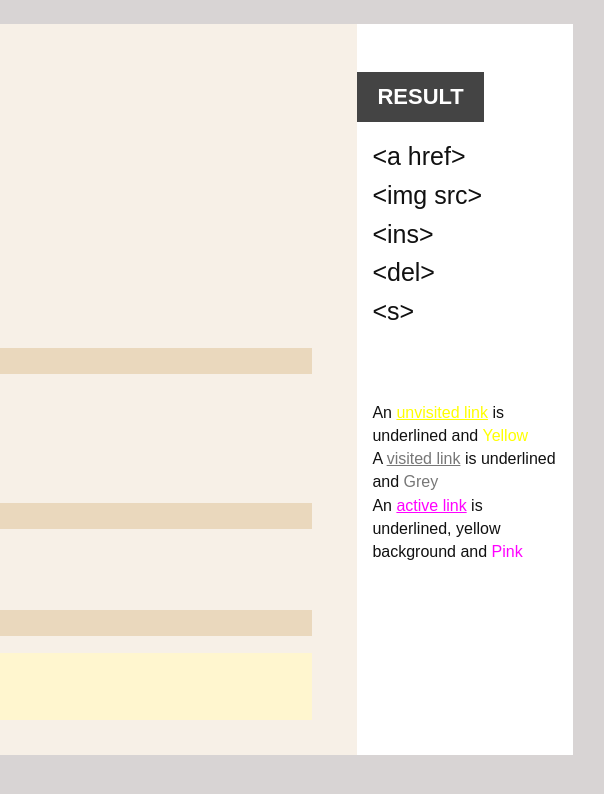
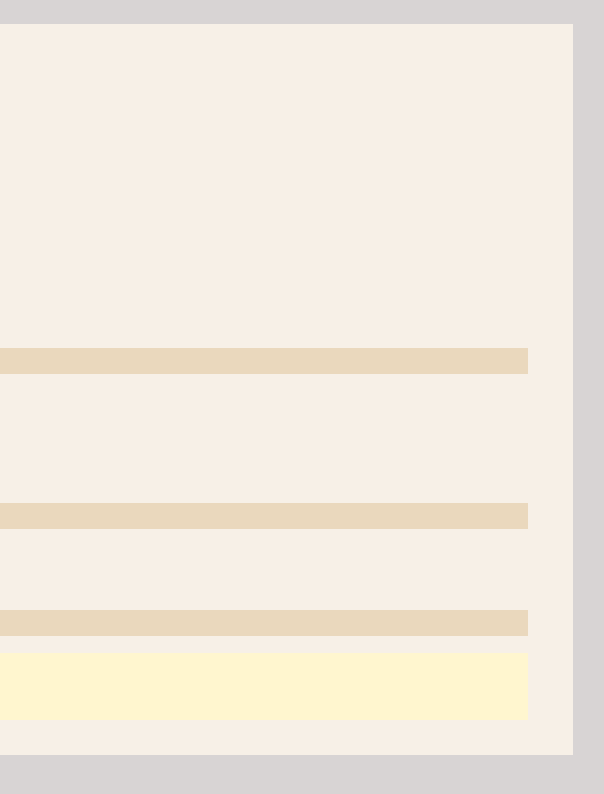
Before and after one commit to YoLanTW/web-design, a plain HTML site: page index.html in a window 1280 px wide. Shown: the full height of the page, 557-1161 px from the left. Drawn offline with Linux system fonts and the light colour scheme.

Commit message:
Update index.html

```diff
--- a/index.html
+++ b/index.html
@@ -23,24 +23,18 @@
             max-width: 980px;
             min-height: 720px;
             margin: 0 auto;
-            background-color: white;
-            display: flex;
+            background-color: #f7f0e7;
         }
 
         .content {
-            width: 78%;
+            width: 100%;
             padding: 26px 45px 35px 45px;
-            background-color: #f7f0e7;
         }
 
-        .sidebar {
-            width: 22%;
-            background-color: white;
-            padding-top: 48px;
-            overflow: hidden;
-        }
+        /* =========================
+           Title
+        ========================= */
 
-        /* Title */
         .event-title {
             margin: 0;
             color: #990000;
@@ -67,7 +61,10 @@
             font-size: 13px;
         }
 
-        /* Poster */
+        /* =========================
+           Poster
+        ========================= */
+
         .poster {
             width: 240px;
             height: 160px;
@@ -76,7 +73,10 @@
             object-fit: cover;
         }
 
-        /* Section */
+        /* =========================
+           Section Title
+        ========================= */
+
         .section-title {
             margin: 0 0 17px 0;
             padding: 2px 0;
@@ -86,7 +86,10 @@
             font-weight: bold;
         }
 
-        /* Description */
+        /* =========================
+           Description
+        ========================= */
+
         .description {
             font-size: 13px;
             line-height: 1.55;
@@ -96,6 +99,10 @@
         .description strong {
             color: #990000;
         }
+
+        /* =========================
+           Ticket
+        ========================= */
 
         .ticket {
             font-size: 13px;
@@ -112,6 +119,10 @@
             font-weight: bold;
         }
 
+        /* =========================
+           Time Change
+        ========================= */
+
         .change-time {
             font-size: 13px;
             margin: 0 0 14px 0;
@@ -127,7 +138,10 @@
             text-decoration: underline;
         }
 
-        /* Links */
+        /* =========================
+           Information Links
+        ========================= */
+
         .info-links {
             margin-bottom: 15px;
         }
@@ -158,7 +172,10 @@
             background-color: yellow;
         }
 
-        /* Contact */
+        /* =========================
+           Contact
+        ========================= */
+
         .contact {
             background-color: #fff6cf;
             padding: 8px 0 10px 0;
@@ -170,74 +187,22 @@
             margin: 0;
         }
 
-        /* Sidebar */
-        .result-title {
-            display: inline-block;
-            margin: 0;
-            padding: 12px 20px;
-            background-color: #444;
-            color: white;
-            font-size: 22px;
-            font-weight: bold;
-        }
+        /* =========================
+           Responsive
+        ========================= */
 
-        .sidebar-content {
-            padding: 15px;
-        }
-
-        .code-example {
-            font-size: 25px;
-            line-height: 1.55;
-            white-space: nowrap;
-        }
-
-        .link-description {
-            margin-top: 70px;
-            font-size: 16px;
-            line-height: 1.45;
-        }
-
-        .example-unvisited {
-            color: #ffff00;
-        }
-
-        .example-visited {
-            color: #777;
-        }
-
-        .example-active {
-            color: #ff00ff;
-        }
-
-        /* Responsive */
         @media (max-width: 800px) {
             body {
                 padding: 10px;
-            }
-
-            .page {
-                flex-direction: column;
-            }
-
-            .content,
-            .sidebar {
-                width: 100%;
             }
 
             .content {
                 padding: 25px;
             }
 
-            .sidebar {
-                padding: 20px;
-            }
-
-            .code-example {
-                font-size: 20px;
-            }
-
-            .link-description {
-                margin-top: 20px;
+            .poster {
+                max-width: 100%;
+                height: auto;
             }
         }
     </style>
@@ -247,7 +212,6 @@
 
     <div class="page">
 
-        <!-- 左側主要內容 -->
         <main class="content">
 
             <h1 class="event-title">
@@ -266,12 +230,14 @@
                 7:30 PM – 10:30 PM
             </div>
 
-            <!-- 活動圖片 -->
+
+            <!-- Jazz Night 圖片 -->
             <img
                 class="poster"
-                src="https://www.google.com/url?esrc=s&q=&rct=j&sa=U&url=https://zh.pngtree.com/so/%25E8%25B6%2585%25E5%258F%25AF%25E6%2584%259B&ved=2ahUKEwi4z8TGqf-WAxW0j68BHeU5Fj8QqoUBegQIBRAB&usg=AOvVaw0X4NkcXyL3VJXY1Kzp0S2Q"
+                src="https://www.google.com/imgres?imgurl=https://png.pngtree.com/png-vector/20221222/ourmid/pngtree-super-cute-cartoon-vector-bear-png-image_6504049.png&imgrefurl=https://zh.pngtree.com/free-png-vectors/%25E5%258F%25AF%25E6%2584%259B%25E5%259C%2596%25E6%25A1%2588&h=360&w=360&tbnid=0jS7fnlhHHUNXM&q=%E5%9C%96%E7%89%87&tbnh=121&tbnw=121&usg=AI4_-kR_VdZtNRSYEzFfU54ppEJS-WzjPw&vet=1&docid=t8zp-cDSGtKFNM&sa=X&ved=2ahUKEwiKp8fAqv-WAxVwjq8BHcPYG5UQ9QF6BAgEEAQ"
                 alt="Jazz Night 2026 poster"
             >
+
 
             <!-- About the Event -->
             <h2 class="section-title">
@@ -299,6 +265,7 @@
                 <ins class="new-time">7:30 PM</ins>.
             </p>
 
+
             <!-- More Information -->
             <h2 class="section-title">
                 More Information
@@ -319,6 +286,7 @@
                 </a>
 
             </div>
+
 
             <!-- Contact -->
             <h2 class="section-title">
@@ -345,65 +313,6 @@
 
         </main>
 
-
-        <!-- 右側 RESULT -->
-        <aside class="sidebar">
-
-            <div class="result-title">
-                RESULT
-            </div>
-
-            <div class="sidebar-content">
-
-                <div class="code-example">
-                    &lt;a href&gt;<br>
-                    &lt;img src&gt;<br>
-                    &lt;ins&gt;<br>
-                    &lt;del&gt;<br>
-                    &lt;s&gt;
-                </div>
-
-                <div class="link-description">
-
-                    <div>
-                        An
-                        <span class="example-unvisited">
-                            <u>unvisited link</u>
-                        </span>
-                        is underlined and
-                        <span class="example-unvisited">
-                            Yellow
-                        </span>
-                    </div>
-
-                    <div>
-                        A
-                        <span class="example-visited">
-                            <u>visited link</u>
-                        </span>
-                        is underlined and
-                        <span class="example-visited">
-                            Grey
-                        </span>
-                    </div>
-
-                    <div>
-                        An
-                        <span class="example-active">
-                            <u>active link</u>
-                        </span>
-                        is underlined, yellow background and
-                        <span class="example-active">
-                            Pink
-                        </span>
-                    </div>
-
-                </div>
-
-            </div>
-
-        </aside>
-
     </div>
 
 </body>
```
